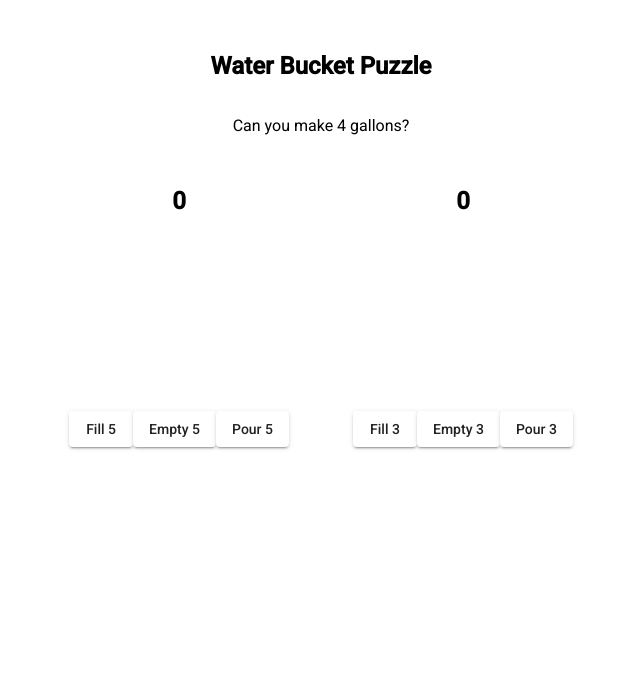
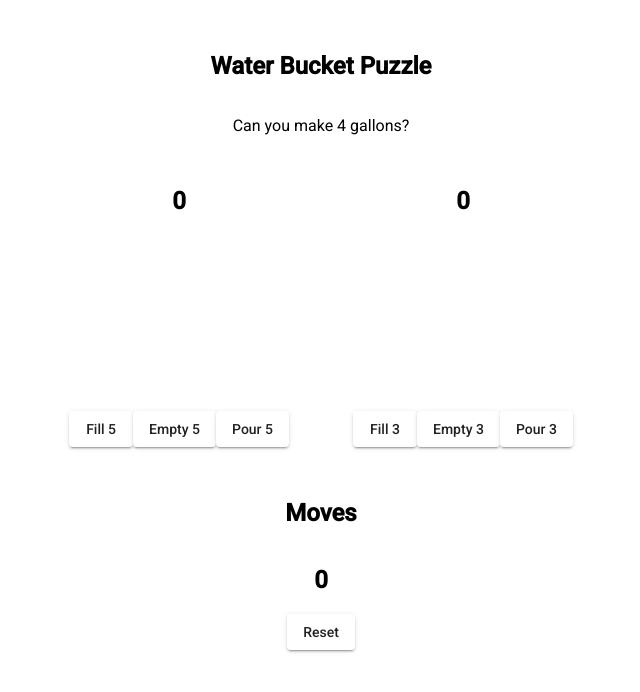
Before and after one commit to HunterCarlson/water-bucket-puzzle-ng, an Angular app: page / in a window 1280 px wide. Shown: the top 692 px of the page, without its empty margins (319-959 px from the left). Built offline with nearby package versions, Linux system fonts and the light colour scheme.

Commit message:
keep track of moves and added reset()

```diff
--- a/src/app/app.component.html
+++ b/src/app/app.component.html
@@ -4,7 +4,7 @@
 
   <div class="flex-row">
     <div class="bucket-panel">
-      <div class="bucket-container">
+      <div class="flex-col-center">
         <h2>{{ bucket5 }}</h2>
         <div class="bucket">
           <div class="water" [style.height.rem]="bucket5 * 2"></div>
@@ -17,7 +17,7 @@
       </div>
     </div>
     <div class="bucket-panel">
-      <div class="bucket-container">
+      <div class="flex-col-center">
         <h2>{{ bucket3 }}</h2>
         <div class="bucket">
           <div class="water" [style.height.rem]="bucket3 * 2"></div>
@@ -31,6 +31,15 @@
     </div>
   </div>
 
+  <div class="flex-col-center">
+    <h2>Moves</h2>
+    <h2>{{moves}}</h2>
+  </div>
+
+  <div class="flex-col-center">
+    <button mat-raised-button (click)="reset()">Reset</button>
+  </div>
+
 </div>
 
 <router-outlet></router-outlet>
--- a/src/app/app.component.scss
+++ b/src/app/app.component.scss
@@ -40,3 +40,9 @@
 .button-panel {
   margin: 1rem;
 }
+
+.flex-col-center {
+  display: flex;
+  flex-direction: column;
+  align-items: center
+}
--- a/src/app/app.component.ts
+++ b/src/app/app.component.ts
@@ -11,23 +11,30 @@ export class AppComponent {
   bucket3 = 0;
   bucket5 = 0;
 
+  moves = 0;
+
   public fill3() {
+    this.moves++;
     this.bucket3 = 3;
   }
 
   public fill5() {
+    this.moves++;
     this.bucket5 = 5;
   }
 
   public empty3() {
+    this.moves++;
     this.bucket3 = 0;
   }
 
   public empty5() {
+    this.moves++;
     this.bucket5 = 0;
   }
 
   public pour3() {
+    this.moves++;
     const emptySpace5 = 5 - this.bucket5;
     if (emptySpace5 === 0) {
       return;
@@ -45,6 +52,7 @@ export class AppComponent {
   }
 
   public pour5() {
+    this.moves++;
     const emptySpace3 = 3 - this.bucket3;
     if (emptySpace3 === 0) {
       return;
@@ -60,4 +68,10 @@ export class AppComponent {
       return;
     }
   }
+
+  public reset() {
+    this.bucket3 = 0;
+    this.bucket5 = 0;
+    this.moves = 0;
+  }
 }
```
